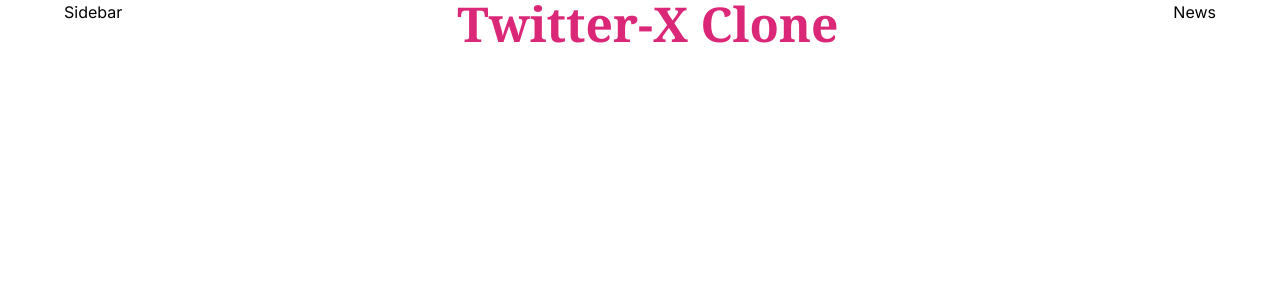
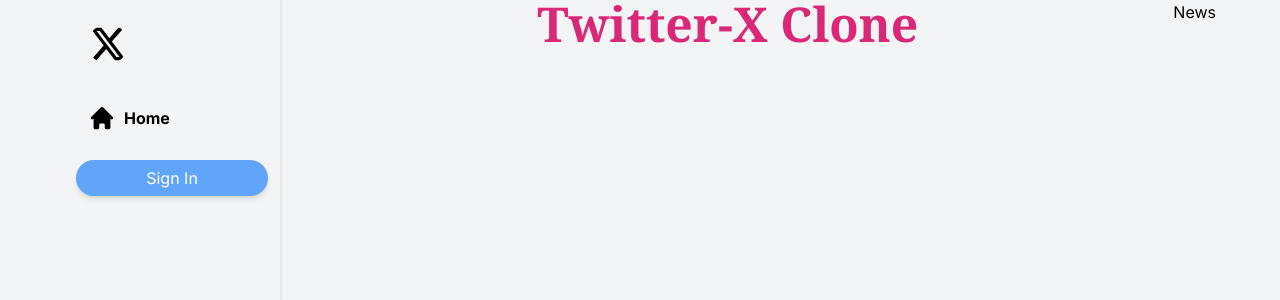
Before and after one commit to Abhilash-03/twitter-x-clone, a Next.js app: page / in a window 1280 px wide. Shown: the top 300 px of the page. Built offline with nearby package versions, Linux system fonts and the light colour scheme.

Commit message:
modified sidebar component

```diff
--- a/src/app/layout.js
+++ b/src/app/layout.js
@@ -13,15 +13,12 @@
 export default function RootLayout({ children }) {
   return (
     <html lang="en">
-      <body className={inter.className}>
+      <body className={`${inter.className} bg-gray-100`}>
         <div className='flex justify-between max-w-6xl mx-auto'>
-          <div>
+          <div className='hidden sm:inline border-r-2 h-screen'>
             <Sidebar />
           </div>
-          <div>
-        {children}
-
-          </div>
+          <div>{children}</div>
           <div>
             <News />
           </div>
--- a/src/components/Sidebar.jsx
+++ b/src/components/Sidebar.jsx
@@ -1,10 +1,24 @@
-import React from 'react'
+import Link from 'next/link'
+import { FaXTwitter } from 'react-icons/fa6';
+import { HiHome } from 'react-icons/hi';
 
 const Sidebar = () => {
   return (
-    <div>
-      Sidebar
-    </div>
+    <div className='flex flex-col gap-4 p-3'>
+    <Link href='/'>
+      <FaXTwitter className='w-16 h-16 cursor-pointer p-3 hover:bg-gray-100 rounded-full transition-all duration-200 ' />
+    </Link>
+    <Link
+      href='/'
+      className='flex items-center p-3 hover:bg-gray-100 rounded-full transition-all duration-200 gap-2 w-fit'
+    >
+      <HiHome className='w-7 h-7' />
+      <span className='font-bold hidden lg:inline'>Home</span>
+    </Link>
+    <button className='bg-blue-400 text-white rounded-full  hover:brightness-95 transition-all duration-200 w-48 h-9 shadow-md hidden lg:inline'>
+      Sign In
+    </button>
+  </div>
   )
 }
 
```
Also changed, not shown: package.json (+5 -4 lines), 1 other file (tests, documents, lock files or other folders).
